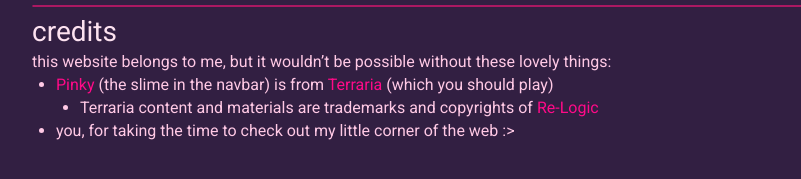
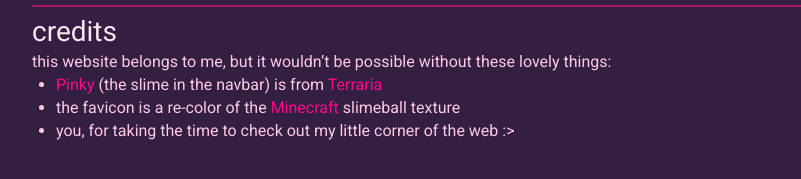
Before and after one commit to marshift/marsh.zone, an Astro site: page /credits in a window 1280 px wide. Shown: the part 35-214 px from the top of the page, without its empty margins (166-967 px from the left). Built offline with nearby package versions, Linux system fonts and the light colour scheme; Astro itself is replaced by a stand-in of ours.

Commit message:
[Pages > Contact] Tidy up, credit favicon

```diff
--- a/src/pages/credits.md
+++ b/src/pages/credits.md
@@ -7,7 +7,6 @@ layout: "@/layouts/BaseLayout.astro"
 # credits
 this website belongs to me, but it wouldn't be possible without these lovely things:
 
-* [Pinky](//terraria.fandom.com/wiki/Pinky) (the slime in the navbar) is from [Terraria](//terraria.com/) (which you should play)
-    - Terraria content and materials are trademarks and copyrights of [Re-Logic](//re-logic.com/)
-
+* [Pinky](//terraria.fandom.com/wiki/Pinky) (the slime in the navbar) is from [Terraria](//terraria.com/)
+* the favicon is a re-color of the [Minecraft](//minecraft.net) slimeball texture
 * you, for taking the time to check out my little corner of the web :>
```
